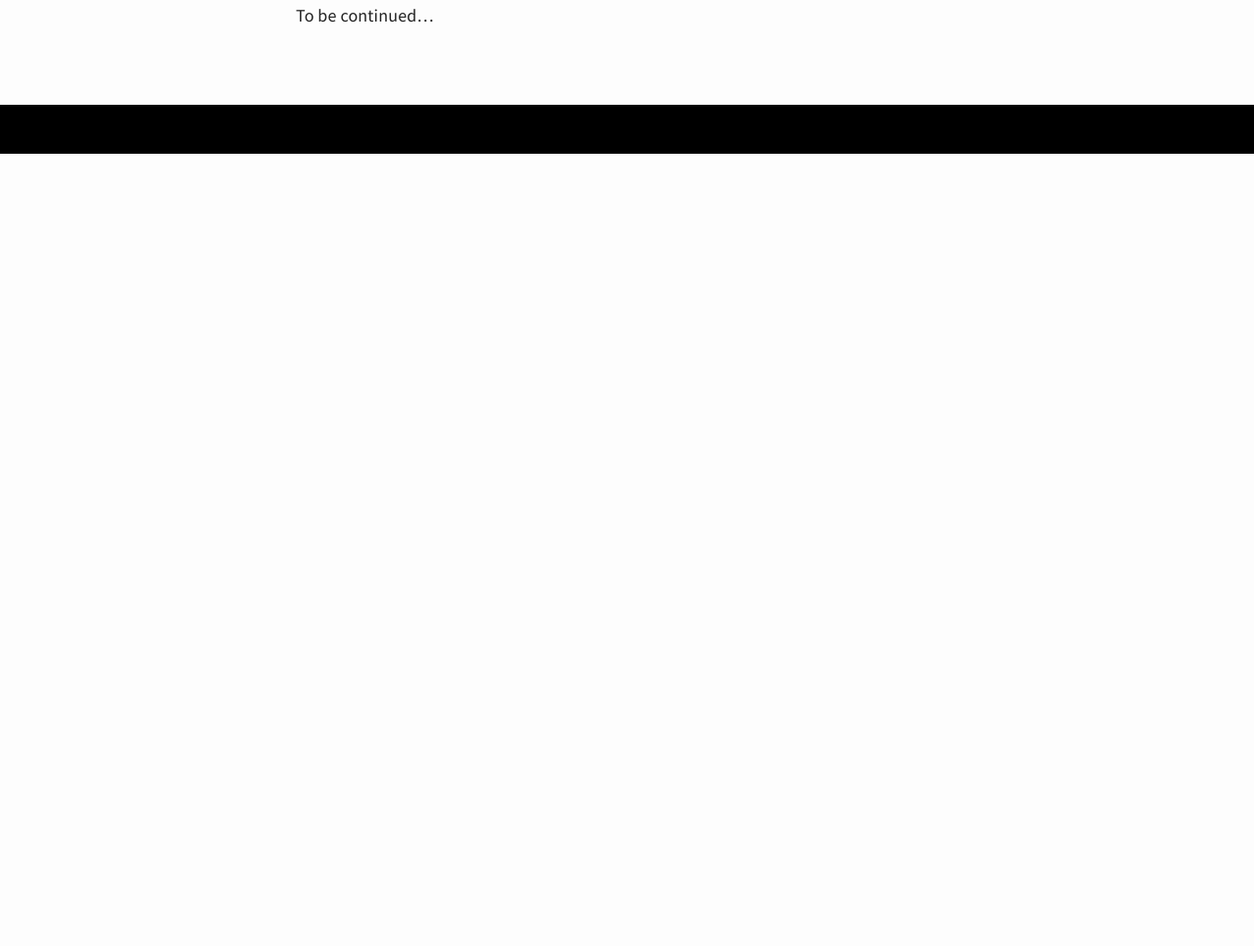
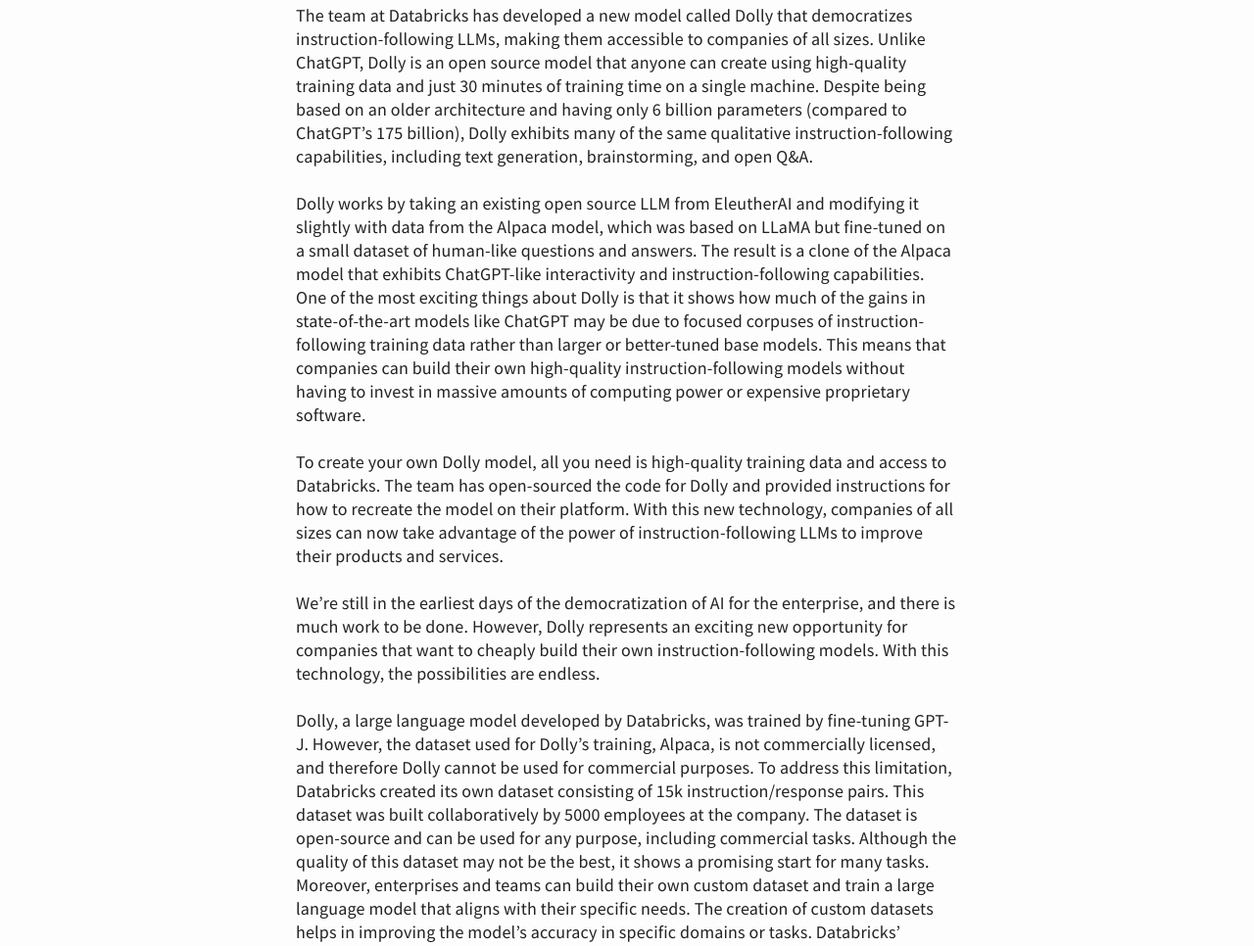
Before and after one commit to spraphul/blog, a Jekyll site: the page built from _posts/2023-04-14-clm.md, in a window 1280 px wide and 1400 px high, scrolled down 7349 px. Shown: the part 434-1400 px from the top of the window at 98% size. Built offline with Jekyll 4.4.1, drawn with Linux system fonts in a browser that asks for light colours; before the commit the page ends 7940 px from its top, so only the background shows below that; some of the changed text lies outside the part shown.

Commit message:
Update 2023-04-14-clm.md

```diff
--- a/_posts/2023-04-14-clm.md
+++ b/_posts/2023-04-14-clm.md
@@ -79,6 +79,16 @@
 
 ![djk](https://www.databricks.com/sites/default/files/2023-04/Dolly-logo.png)
 
+The team at Databricks has developed a new model called Dolly that democratizes instruction-following LLMs, making them accessible to companies of all sizes. Unlike ChatGPT, Dolly is an open source model that anyone can create using high-quality training data and just 30 minutes of training time on a single machine. Despite being based on an older architecture and having only 6 billion parameters (compared to ChatGPT's 175 billion), Dolly exhibits many of the same qualitative instruction-following capabilities, including text generation, brainstorming, and open Q&A.
 
+Dolly works by taking an existing open source LLM from EleutherAI and modifying it slightly with data from the Alpaca model, which was based on LLaMA but fine-tuned on a small dataset of human-like questions and answers. The result is a clone of the Alpaca model that exhibits ChatGPT-like interactivity and instruction-following capabilities. One of the most exciting things about Dolly is that it shows how much of the gains in state-of-the-art models like ChatGPT may be due to focused corpuses of instruction-following training data rather than larger or better-tuned base models. This means that companies can build their own high-quality instruction-following models without having to invest in massive amounts of computing power or expensive proprietary software.
 
-To be continued...
+To create your own Dolly model, all you need is high-quality training data and access to Databricks. The team has open-sourced the code for Dolly and provided instructions for how to recreate the model on their platform. With this new technology, companies of all sizes can now take advantage of the power of instruction-following LLMs to improve their products and services.
+
+We're still in the earliest days of the democratization of AI for the enterprise, and there is much work to be done. However, Dolly represents an exciting new opportunity for companies that want to cheaply build their own instruction-following models. With this technology, the possibilities are endless.
+
+Dolly, a large language model developed by Databricks, was trained by fine-tuning GPT-J. However, the dataset used for Dolly's training, Alpaca, is not commercially licensed, and therefore Dolly cannot be used for commercial purposes. To address this limitation, Databricks created its own dataset consisting of 15k instruction/response pairs. This dataset was built collaboratively by 5000 employees at the company. The dataset is open-source and can be used for any purpose, including commercial tasks. Although the quality of this dataset may not be the best, it shows a promising start for many tasks.
+Moreover, enterprises and teams can build their own custom dataset and train a large language model that aligns with their specific needs. The creation of custom datasets helps in improving the model's accuracy in specific domains or tasks. Databricks' custom dataset creation for LLM GPT-J training is a testament to the growing need for open-source datasets that can be used for commercial purposes. The collaboration of 5000 employees to build the dataset highlights the power of collective efforts in the field of AI. It is also an example of how companies are taking ownership of their data and using it to create custom solutions to meet their specific needs.
+
+### Conclusion
+**In conclusion, while Dolly cannot be used for commercial purposes due to the limitations of the Alpaca dataset, Databricks' custom dataset creation provides a promising solution for training LLM GPT-J models that can be used for commercial tasks. The ability to build custom datasets and train models that align with specific needs is a powerful tool in the field of natural language processing, and we can expect to see more companies following Databricks' lead in the future. While this is not the end of the AI revoltion, in fact its just getting started. The sheer pace of development in this field is phenomenal. The contents of this blog can already be outdated in a few days considering the fast paced progress. In the next blog, I will be demonstrating on how to train your own Dolly :). Till then, Keep Learning, Keep Sharing**
```
